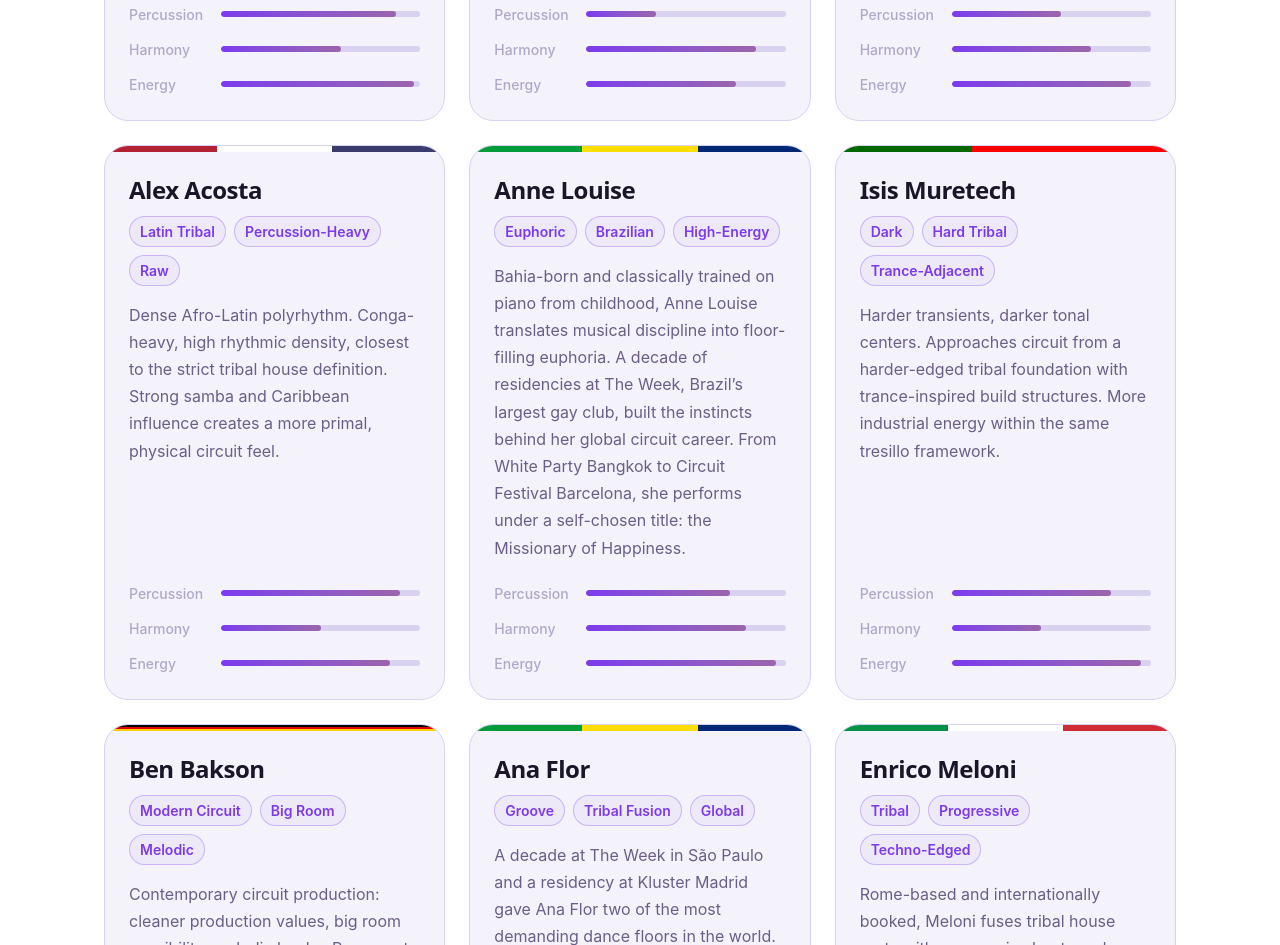
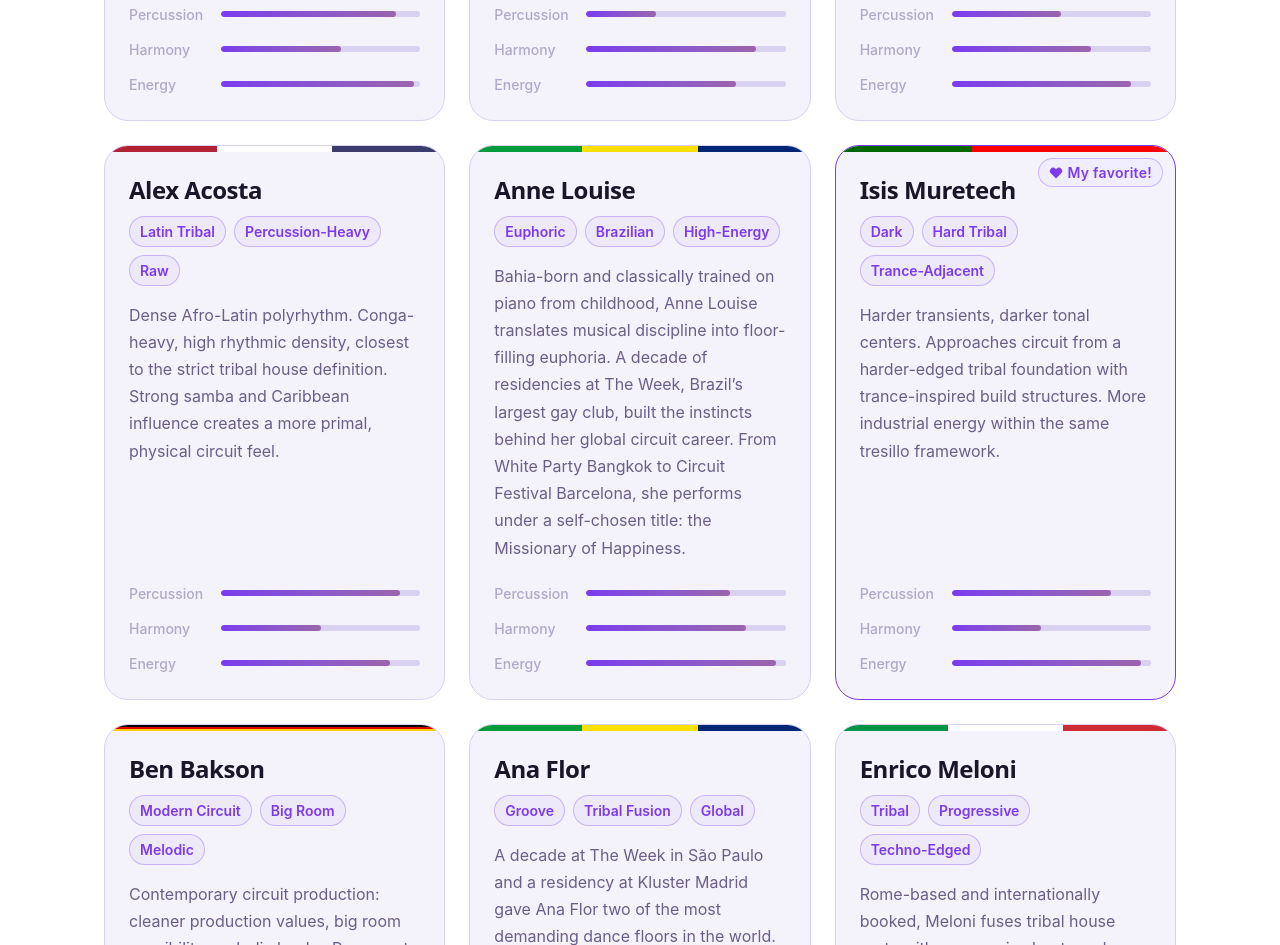
Before and after one commit to CurtisBaldwinson/CircuitMusic, an Astro site: page / in a window 1280 px wide. Shown: the part 9429-10374 px from the top of the page. Built offline with nearby package versions, Linux system fonts and the light colour scheme; Astro itself is replaced by a stand-in of ours; some packages are replaced by stand-ins of ours; a web font is replaced by a local one.

Commit message:
My favorite

```diff
--- a/src/pages/index.astro
+++ b/src/pages/index.astro
@@ -613,7 +613,8 @@ const clientData = {
             </div>
           </div>
 
-          <div class="dj-card">
+          <div class="dj-card dj-card--favorite">
+            <span class="dj-favorite-badge"><svg xmlns="http://www.w3.org/2000/svg" width="14" height="14" viewBox="0 0 24 24" fill="currentColor" stroke="none" aria-hidden="true"><path d="M20.84 4.61a5.5 5.5 0 0 0-7.78 0L12 5.67l-1.06-1.06a5.5 5.5 0 0 0-7.78 7.78L12 21.23l8.84-8.84a5.5 5.5 0 0 0 0-7.78z"/></svg> My favorite!</span>
             <div class="dj-flag pt" aria-label="Portugal/Brazil (international)"></div>
 
             <div class="dj-body">
--- a/src/styles/global.css
+++ b/src/styles/global.css
@@ -800,6 +800,28 @@ a:hover { color: var(--color-primary-hover); }
   transition: box-shadow var(--transition), border-color var(--transition), transform var(--transition);
 }
 .dj-card:hover { box-shadow: var(--shadow-lg); border-color: var(--color-primary); transform: translateY(-2px); }
+.dj-card--favorite {
+  border-color: var(--color-primary);
+  position: relative;
+}
+.dj-favorite-badge {
+  position: absolute;
+  top: var(--space-3);
+  right: var(--space-3);
+  z-index: 2;
+  display: inline-flex;
+  align-items: center;
+  gap: 4px;
+  font-family: var(--font-body);
+  font-size: var(--text-xs);
+  font-weight: 600;
+  color: var(--color-primary);
+  background: color-mix(in oklab, var(--color-primary) 10%, var(--color-surface));
+  padding: 2px 10px;
+  border-radius: var(--radius-full);
+  border: 1px solid color-mix(in oklab, var(--color-primary) 30%, transparent);
+  letter-spacing: 0.02em;
+}
 .dj-flag {
   height: 6px;
   width: 100%;
```
